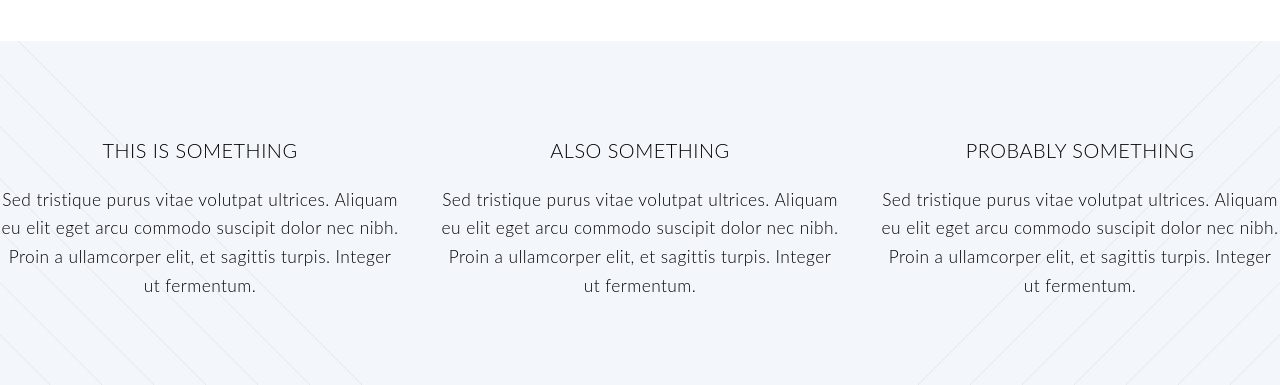
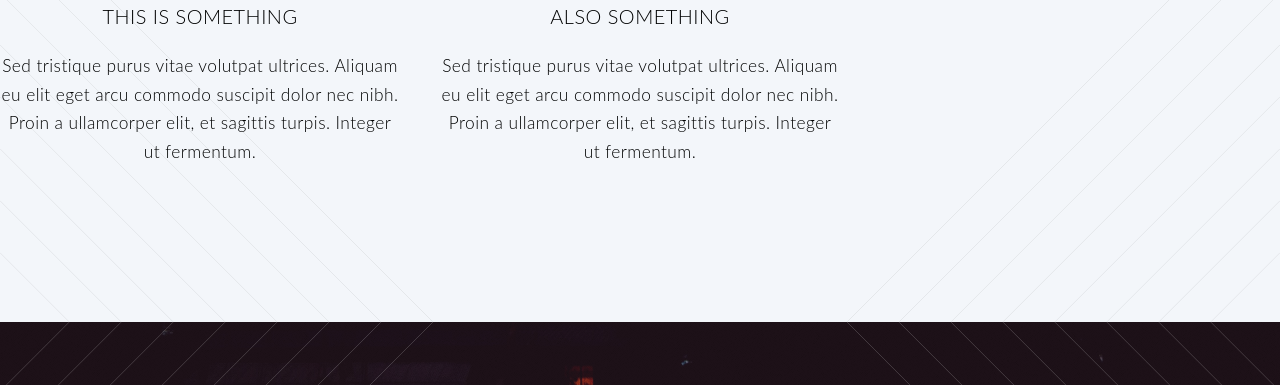
Before and after one commit to omarmartinez413/portfolio, a React (Create React App) app: page / in a window 1280 px wide. Shown: the part 2075-2460 px from the top of the page. Built offline with nearby package versions, Linux system fonts and the light colour scheme.

Commit message:
comment out some unused code

```diff
--- a/src/App.js
+++ b/src/App.js
@@ -55,7 +55,7 @@ class App extends Component {
 
 				  <header className="special container">
 						  <span className="icon fa-bar-chart-o">About me</span>
-						  <h2>I'm a <strong>fullstack web developer</strong>
+						  <h2>I'm a <strong>fullstack web developer </strong>
 						  <br/>
 							living in new york city, ny.</h2>
 						  <br />
@@ -99,7 +99,7 @@ class App extends Component {
 
 
 
-								  <div className="col-6 col-12-narrower">
+								{/*<div className="col-6 col-12-narrower">
 
 									  <section>
 										  <a href="#" className="image featured"><img src="images/pic02.jpg" alt="" /></a>
@@ -114,7 +114,7 @@ class App extends Component {
 								  </ul>
 							  </footer>
 
-								  </div>
+		</div>*/}
 							  </div>
 							  {/*<div className="row">
 								  <div className="col-6 col-12-narrower">
@@ -167,17 +167,6 @@ class App extends Component {
 									  </section>
 
 								  </div>
-								  <div className="col-4 col-12-narrower">
-
-									  <section>
-										  <span className="icon featured fa-check"></span>
-										  <header>
-											  <h3>Probably Something</h3>
-										  </header>
-										  <p>Sed tristique purus vitae volutpat ultrices. Aliquam eu elit eget arcu commodo suscipit dolor nec nibh. Proin a ullamcorper elit, et sagittis turpis. Integer ut fermentum.</p>
-									  </section>
-
-								  </div>
 							  </div>
 						  </section>
 
```
